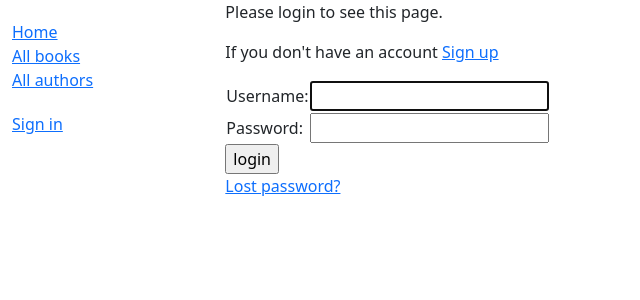
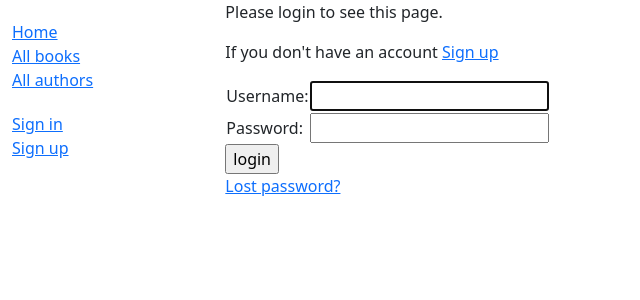
Before and after one commit to mdlufy/django-mangalib, a Django app: page /accounts/login/?next=/catalog/author/1/delete/ in a window 1280 px wide. Shown: the top 300 px of the page, without its empty margins (0-640 px from the left). Run offline with Django 4.2, Linux system fonts and the light colour scheme.

Commit message:
added registration link to home page

```diff
--- a/catalog/templates/base_generic.html
+++ b/catalog/templates/base_generic.html
@@ -29,6 +29,7 @@
      <li><a href="{% url 'logout'%}?next={{request.path}}" >Logout</a></li>
    {% else %}
      <li><a href="{% url 'login'%}?next={{request.path}}" >Sign in</a></li>
+     <li><a href="{% url 'registration' %}?next={{request.path}}" >Sign up</a></li>
    {% endif %}
   </ul>
 
```
